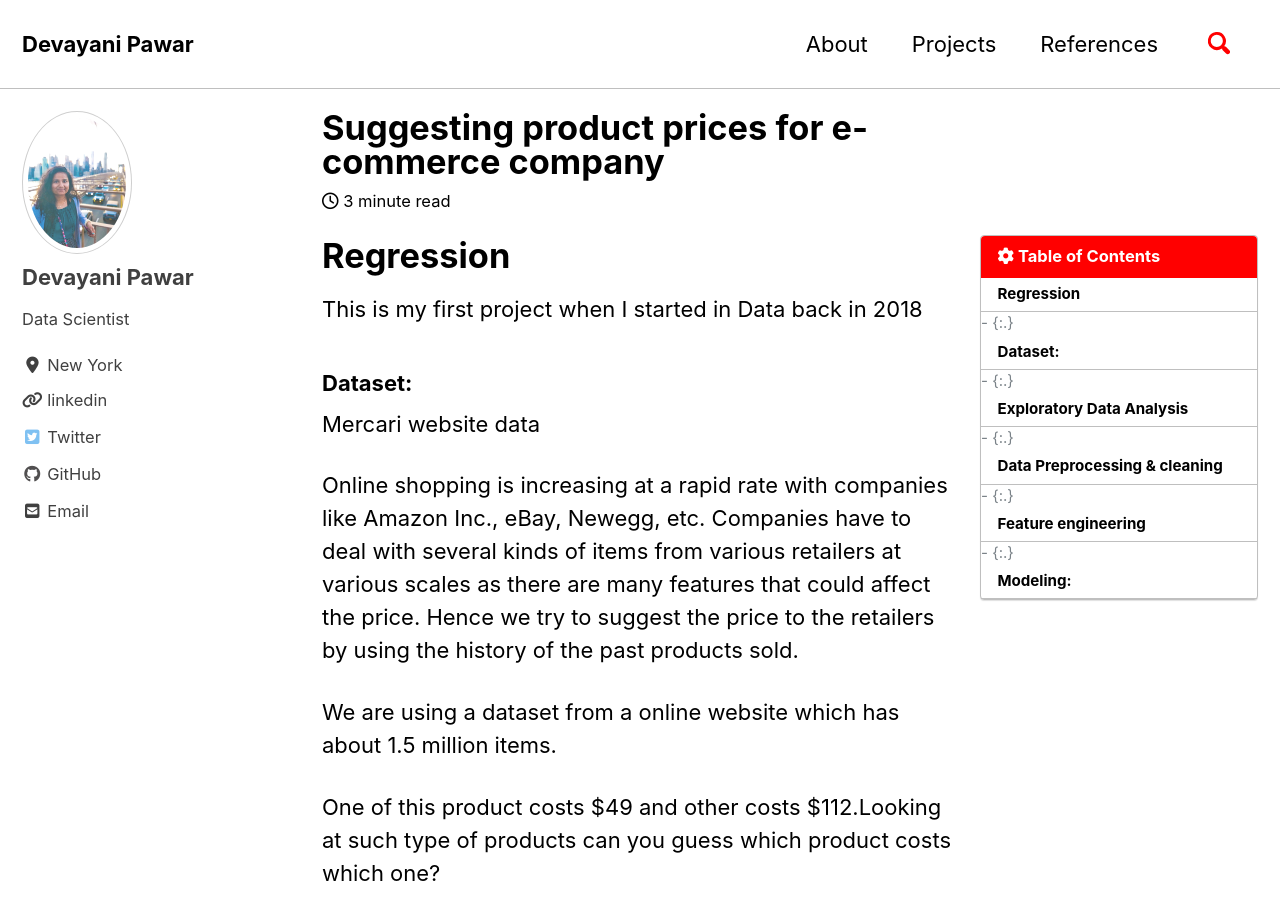
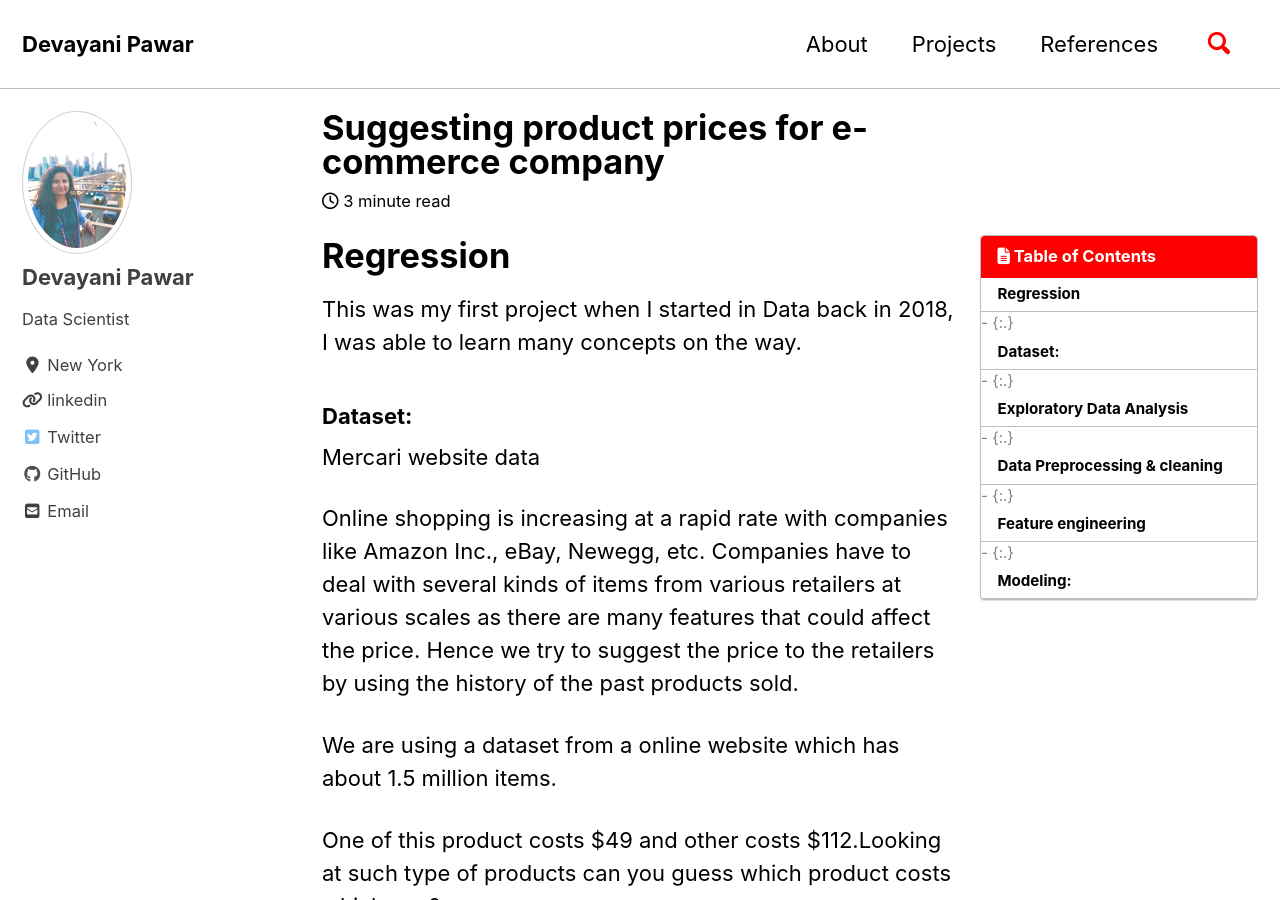
Before and after one commit to devayanipowar/devayanipowar.github.io, a Jekyll site: the page built from _posts/2019-12-07-RegularizationRegression.md, in a window 1280 px wide and 900 px high. Built offline with Jekyll 4.4.1, drawn with Linux system fonts in a browser that asks for light colours; cached includes are drawn as plain includes; nearby versions of some CDN libraries.

Commit message:
new resource

```diff
--- a/_posts/2019-12-07-RegularizationRegression.md
+++ b/_posts/2019-12-07-RegularizationRegression.md
@@ -5,12 +5,11 @@ tags: [Regression]
 toc: true
 Excerpt: "Regularization in Regression"
 toc_label: "Table of Contents"
-toc_icon: "cog"
 ---
 
 # Regression
 
-This is my first project when I started in Data back in 2018
+This was my first project when I started in Data back in 2018, I was able to learn many concepts on the way.
 
 ### Dataset:
 
```
